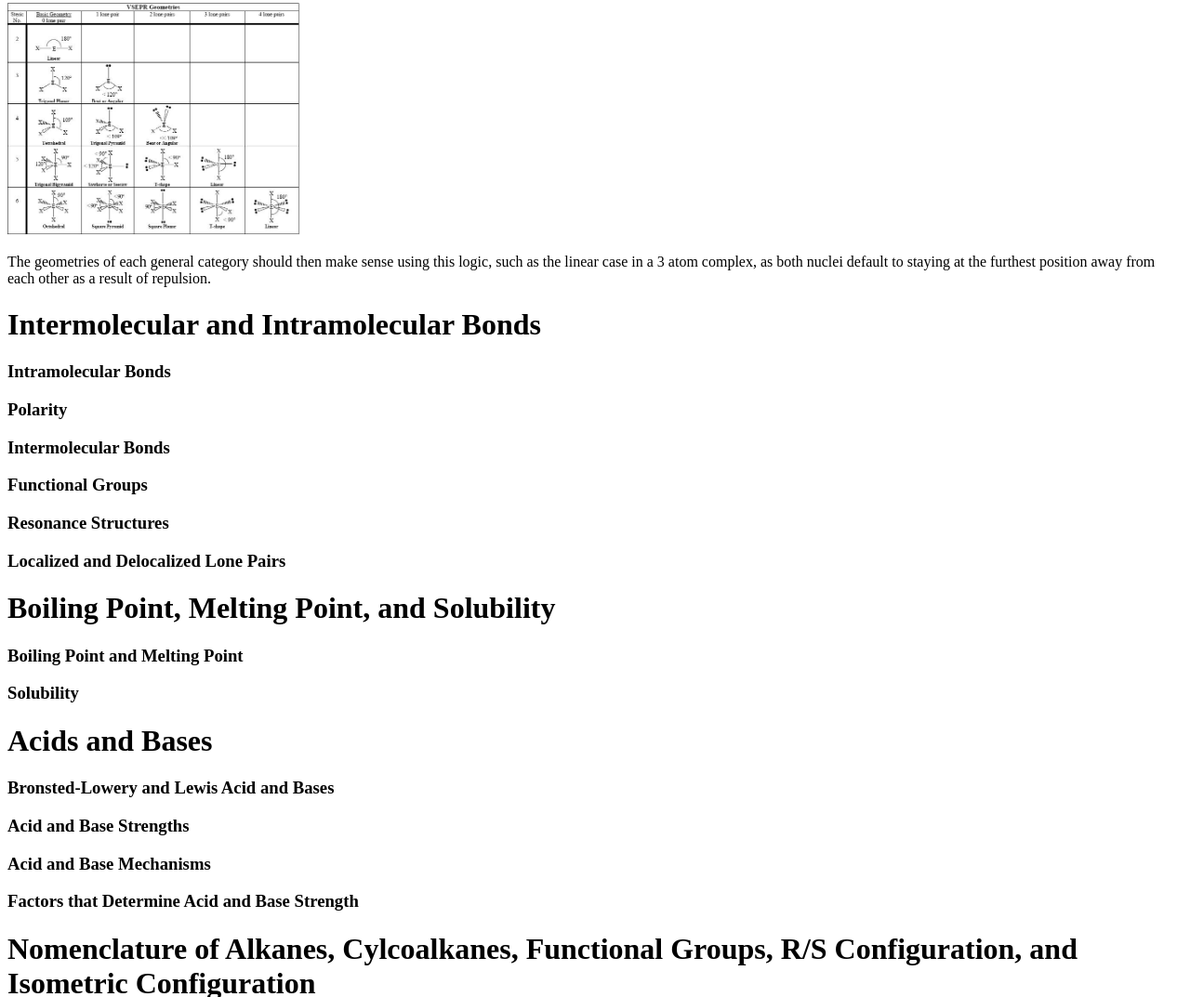
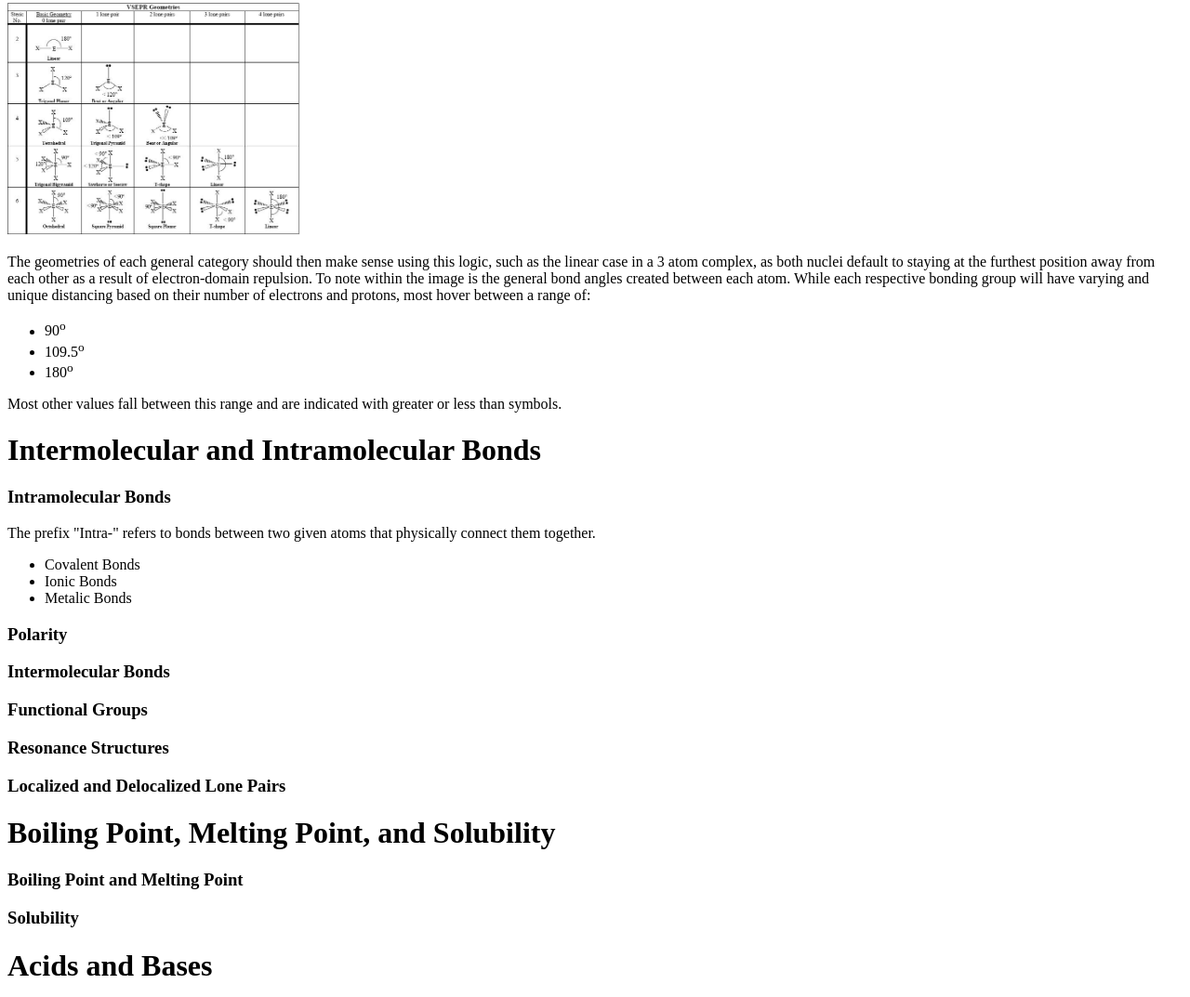
Before and after one commit to Eggboi-eng/Webdesign, a plain HTML site: page Organic_Chemistry_1_Concepts/index.html in a window 1280 px wide. Shown: the part 5477-6550 px from the top of the page at 93% size. Drawn offline with Linux system fonts and the light colour scheme.

Commit message:
initial commit

```diff
--- a/Organic_Chemistry_1_Concepts/index.html
+++ b/Organic_Chemistry_1_Concepts/index.html
@@ -131,16 +131,33 @@
             <p>
                 The "valence shell electron pair repulsion" Theory is simply the idea of predicting a molecules geometrical structure in space dependent on its given bonds and lone pairs. Below is a table that shows all relevant geometries. As we can see, we notice that the <strong>bond angles</strong> between two given atoms differ based on whether they are near
                 other bonds and lone pairs. Lone pairs have a higher repulsive nature than regular bonds because the nature of bonds inately limits the sphere of influence that a electron can have as it has the effects of two atoms contraining it versus just one. The other central idea behind this Theory is that atoms want to stay as far away from other groups as possible.
-                This should make sense, because if two atoms aren't trading electrons, then the like-negativity of the electrons should push each other away, and if close enough, the protons in both nuclei should also repel.
+                This should make sense, because if two atoms aren't trading or sharing electrons, then the like-negativity of the electrons should push each other away with a stronger force than which the protons can attract, and if close enough.
             </p>
             <img src="images/VSEPR_Theory.png" alt="Geometries of molecules" height="250" length="300">
             <br>
             <p>
-                The geometries of each general category should then make sense using this logic, such as the linear case in a 3 atom complex, as both nuclei default to staying at the furthest position away from each other as a result of repulsion.
+                The geometries of each general category should then make sense using this logic, such as the linear case in a 3 atom complex,
+                as both nuclei default to staying at the furthest position away from each other as a result of electron-domain repulsion.
+                To note within the image is the general bond angles created between each atom. While each respective bonding group will have
+                varying and unique distancing based on their number of electrons and protons, most hover between a range of:
+                <ul>
+                    <li>90<sup>o</sup></li>
+                    <li>109.5<sup>o</sup></li>
+                    <li>180<sup>o</sup></li>
+                </ul>
+                Most other values fall between this range and are indicated with greater or less than symbols.
             </p>
 
     <h1><strong>Intermolecular and Intramolecular Bonds</strong></h1>
         <h3>Intramolecular Bonds</h3>
+            <p>
+                The prefix "Intra-" refers to bonds between two given atoms that physically connect them together.
+                <ul>
+                    <li>Covalent Bonds</li>
+                    <li>Ionic Bonds</li>
+                    <li>Metalic Bonds</li>
+                </ul>
+            </p>
         <h3>Polarity</h3>
         <h3>Intermolecular Bonds</h3>
         <h3>Functional Groups</h3>
```
Also changed, not shown: HomeworkProblems/Online/Chem-1-B-Homework-4-2-0002.jpg (added), HomeworkProblems/Online/hbhw1_1.jpg (added), Organic_Chemistry_1_Concepts/images/spanish_courses.jpg (added).
